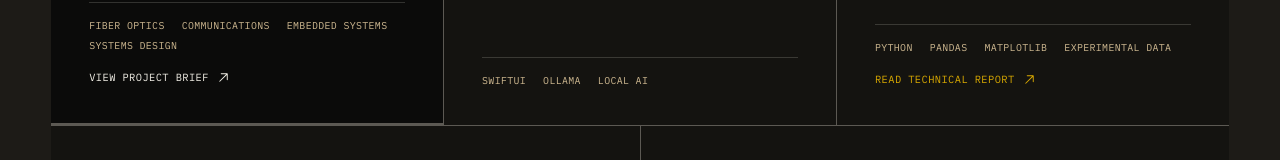
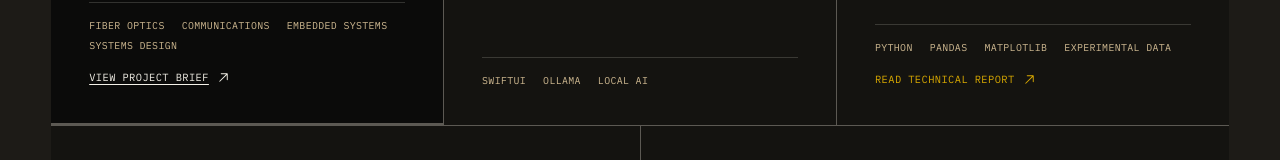
Before and after one commit to guntisid2007/guntisid, a React (Vite) app: page / in a window 1280 px wide. In both pictures the pointer is over the link "VIEW PROJECT BRIEF". Shown: the part 2958-3118 px from the top of the page. Built offline with nearby package versions, Linux system fonts and the light colour scheme; a web font is replaced by a local one.

Commit message:
Keep drone brief link visible and underline on hover

```diff
--- a/src/App.jsx
+++ b/src/App.jsx
@@ -350,7 +350,7 @@ export default function App() {
                     {project.tools.map((tool) => <li key={tool}>{tool}</li>)}
                   </ul>
                   {project.link ? (
-                    <a className={`project-link${project.status ? " project-link--reveal" : ""}`} href={project.link} target="_blank" rel="noreferrer" aria-label={project.linkAriaLabel || `${project.linkLabel}, opens in a new tab`}>
+                    <a className={`project-link${project.status ? " project-link--brief" : ""}`} href={project.link} target="_blank" rel="noreferrer" aria-label={project.linkAriaLabel || `${project.linkLabel}, opens in a new tab`}>
                       {project.linkLabel}<ArrowUpRight size={15} />
                     </a>
                   ) : null}
--- a/src/styles.css
+++ b/src/styles.css
@@ -675,18 +675,10 @@ img {
   color: var(--paper);
 }
 
-@media (hover: hover) and (pointer: fine) {
-  .project-link--reveal {
-    opacity: 0;
-    transform: translateY(5px);
-    transition: opacity 180ms ease, transform 180ms ease, color 180ms ease;
-  }
-
-  .project-grid article:hover .project-link--reveal,
-  .project-grid article:focus-within .project-link--reveal {
-    opacity: 1;
-    transform: translateY(0);
-  }
+.project-link--brief:hover,
+.project-link--brief:focus-visible {
+  text-decoration: underline;
+  text-underline-offset: 3px;
 }
 
 .skills-section {
```
